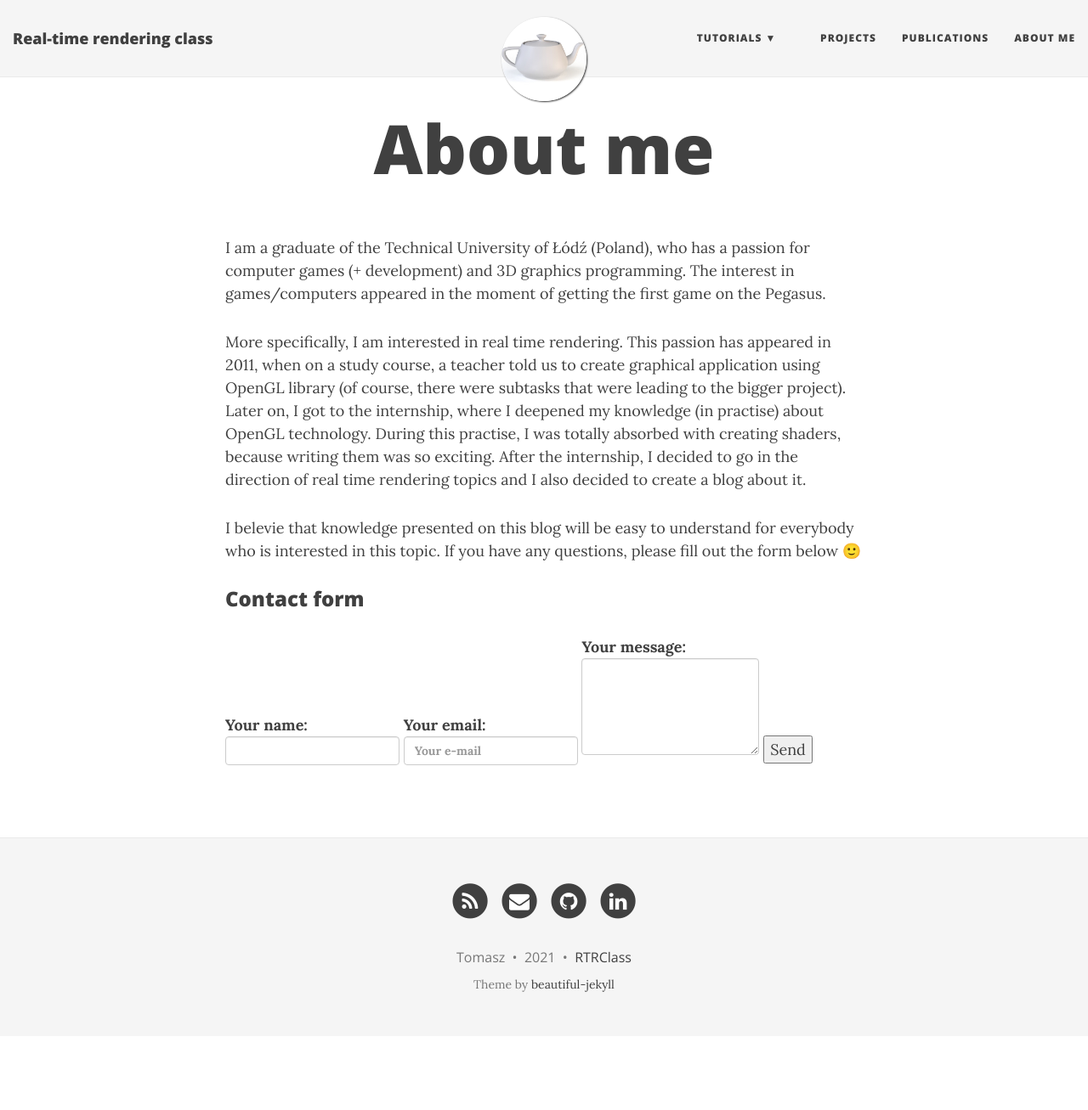
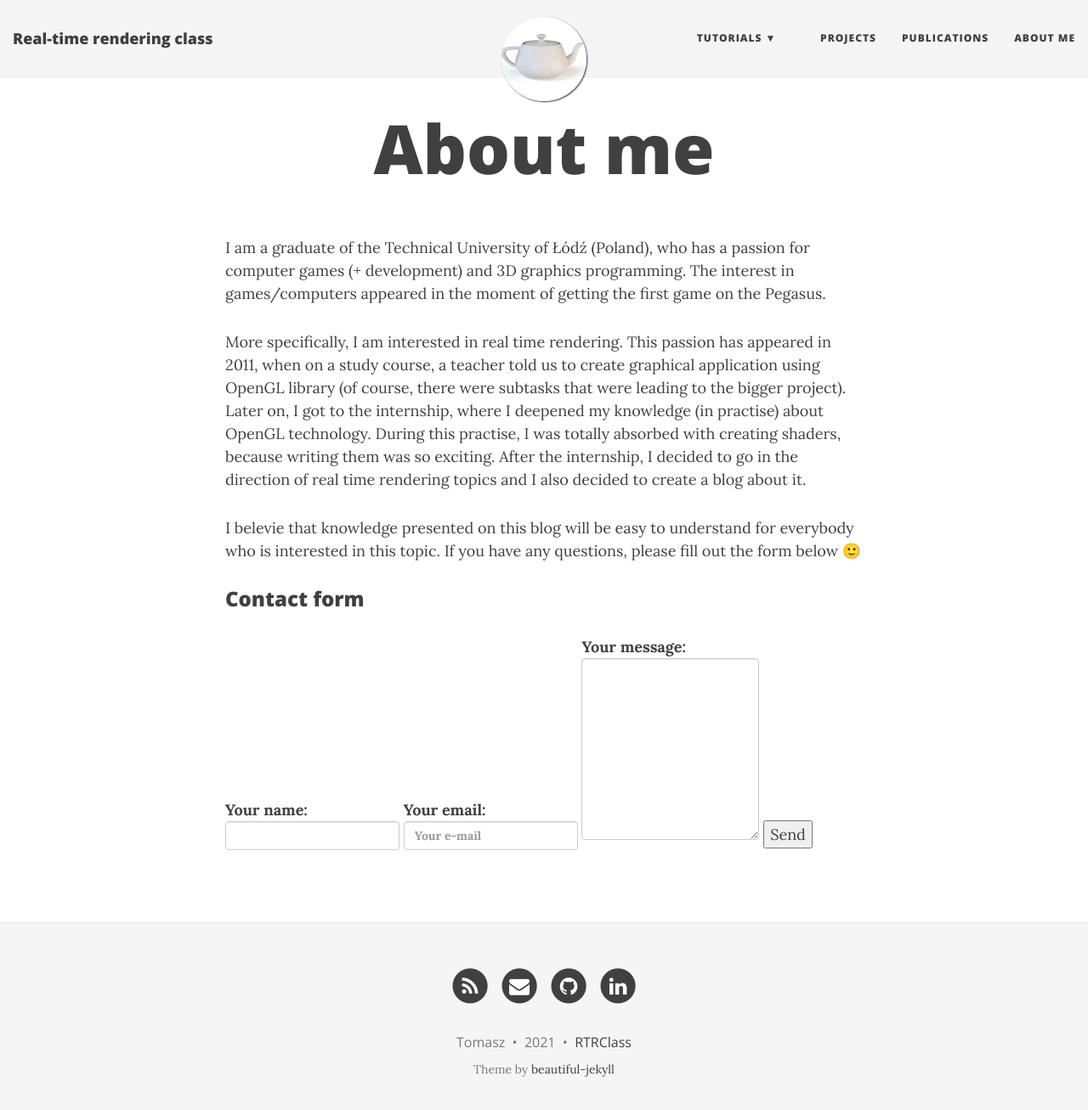
Before and after one commit to tgalaj/tgalaj.github.io, a Jekyll site: the page built from pages/aboutme.md, in a window 1280 px wide and 1320 px high. Shown: the top 1307 px of the window at 85% size. Built offline with Jekyll 4.4.1, drawn with Linux system fonts in a browser that asks for light colours; nearby versions of some CDN libraries.

Commit message:
Update aboutme.md

```diff
--- a/pages/aboutme.md
+++ b/pages/aboutme.md
@@ -25,7 +25,7 @@ I belevie that knowledge presented on this blog will be easy to understand for e
   </label>
   <label>
     Your message:
-    <textarea name="message" class="form-control" rows="5" required></textarea>
+    <textarea name="message" class="form-control" rows="10" required></textarea>
   </label>
   <button type="submit">Send</button>
 </form>
```
